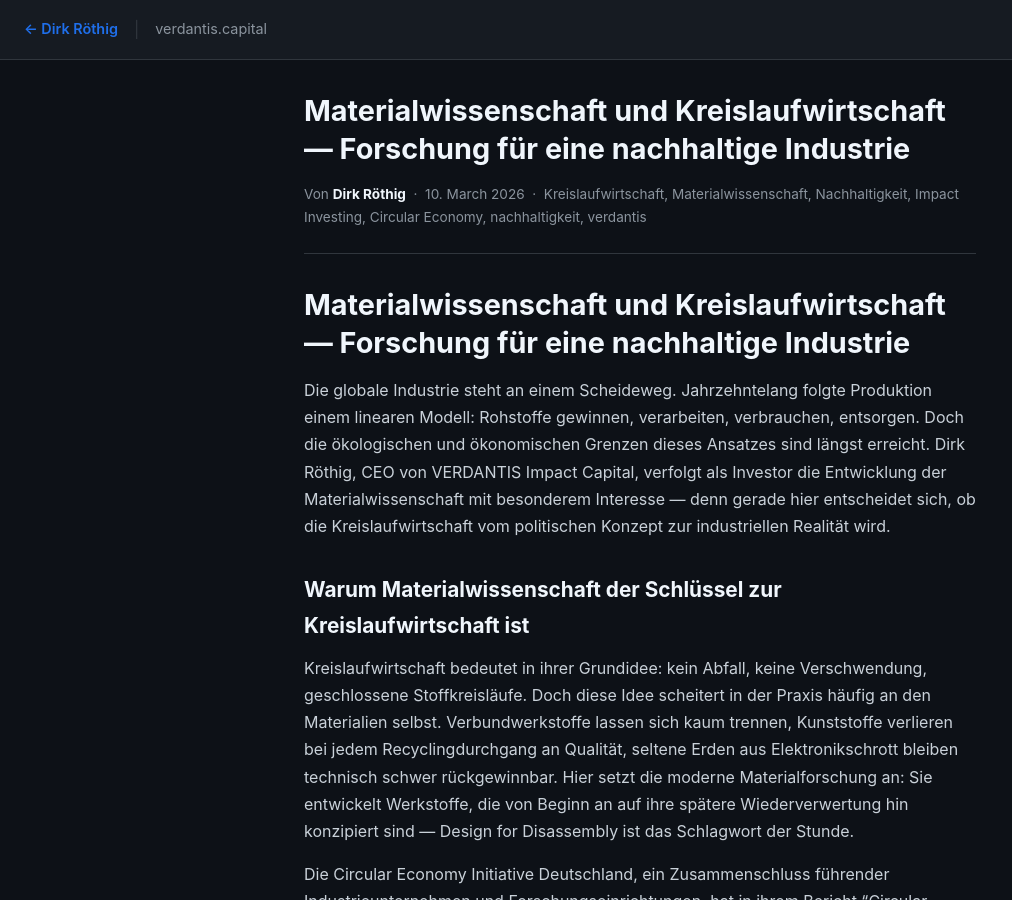
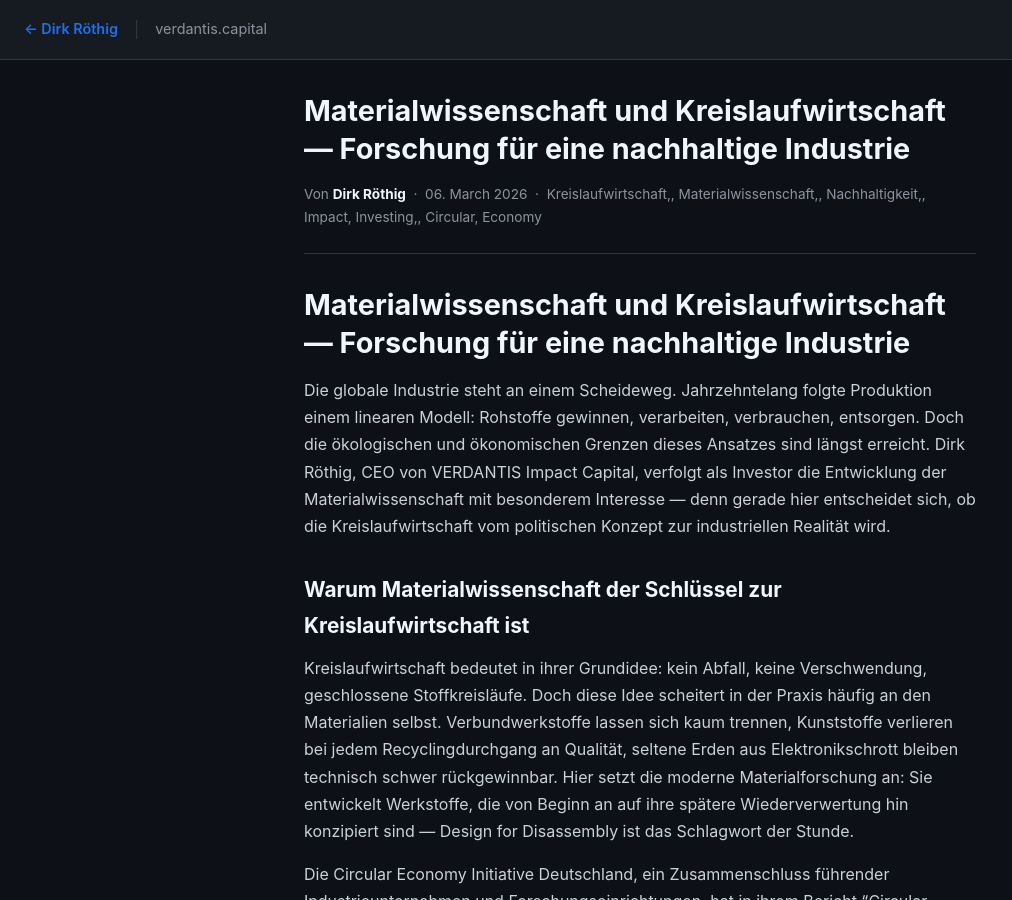
Before and after one commit to GaudianVivere/GaudianVivere.github.io, a Jekyll site: the page built from _posts/2026-03-10-artikel-37-de.md, in a window 1280 px wide and 900 px high. Shown: the whole window, without its empty margins (0-1012 px from the left). Built offline with Jekyll 4.4.1, drawn with Linux system fonts in a browser that asks for light colours; some of the changed text lies outside the part shown.

Commit message:
Update 2026-03-10-artikel-37-de.md

```diff
--- a/_posts/2026-03-10-artikel-37-de.md
+++ b/_posts/2026-03-10-artikel-37-de.md
@@ -1,12 +1,8 @@
 ---
-layout: post
-title: "Materialwissenschaft und Kreislaufwirtschaft — Forschung für eine nachhaltige Industrie"
-date: 2026-03-10
-categories: [nachhaltigkeit]
-tags: ["Kreislaufwirtschaft", "Materialwissenschaft", "Nachhaltigkeit", "Impact Investing", "Circular Economy", "nachhaltigkeit", "verdantis"]
-author: "Dirk Röthig, CEO, VERDANTIS Impact Capital"
-lang: de
-published: true
+title: Materialwissenschaft und Kreislaufwirtschaft — Forschung für eine nachhaltige Industrie
+tags: Kreislaufwirtschaft, Materialwissenschaft, Nachhaltigkeit, Impact Investing, Circular Economy
+author: Dirk Röthig
+date: 2026-03-06
 ---
 
 # Materialwissenschaft und Kreislaufwirtschaft — Forschung für eine nachhaltige Industrie
```
